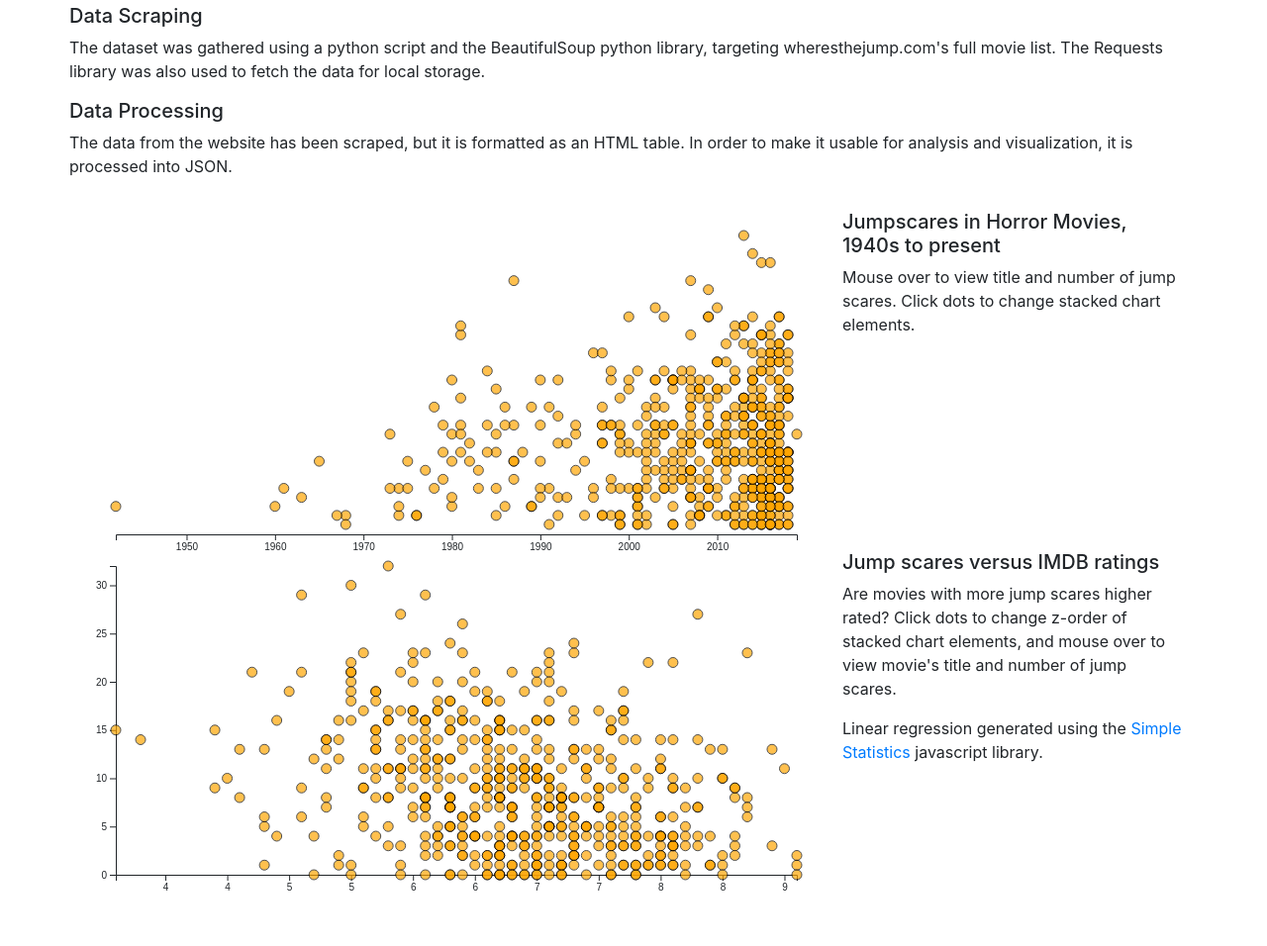
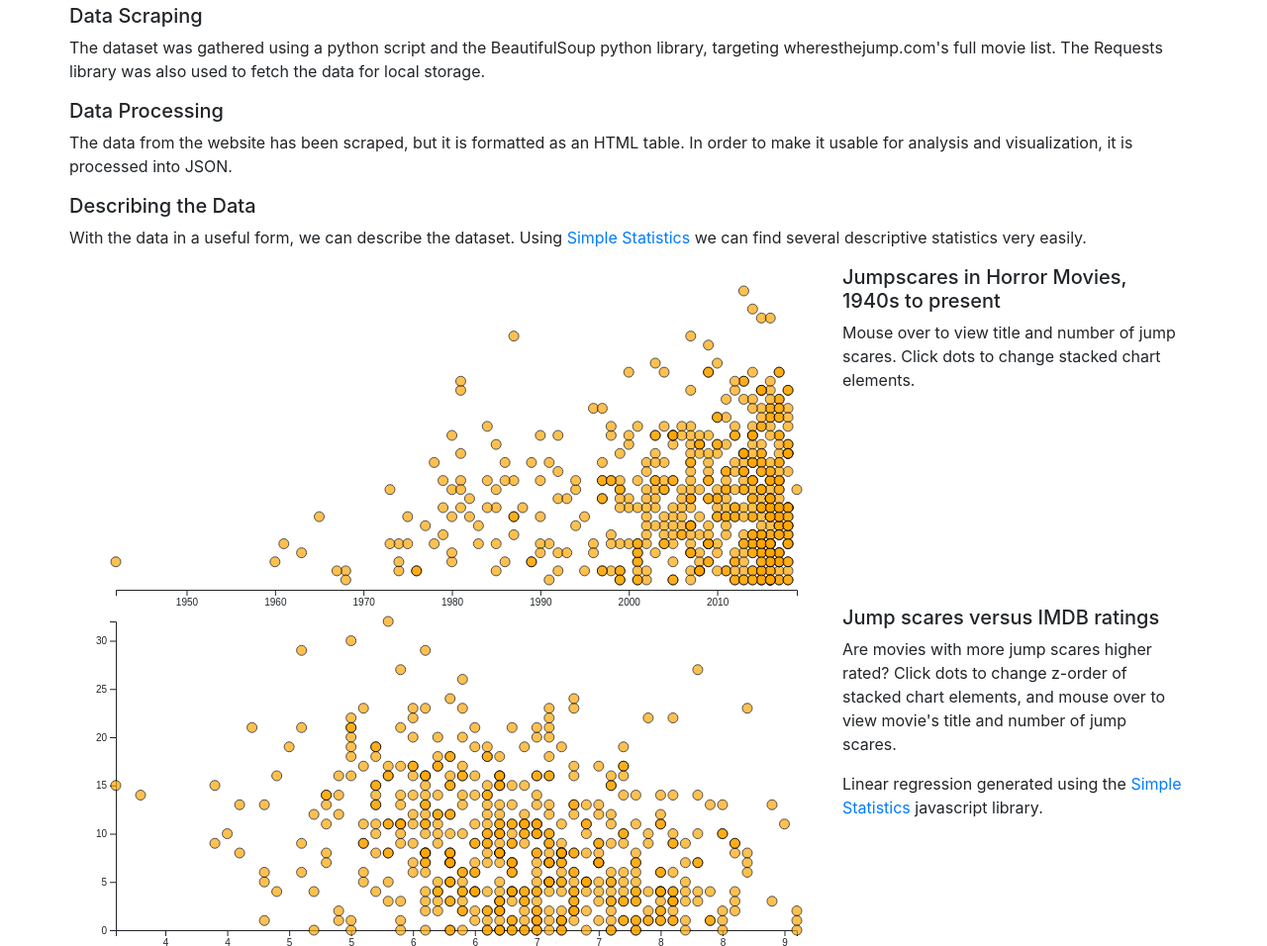
Before and after one commit to markblack96/markblack96.github.io, a Flask app: page / in a window 1280 px wide. Shown: the part 212-1168 px from the top of the page at 99% size. Before the commit the page ends 1112 px from the top, so only its background shows below. Run offline with Flask 2, Linux system fonts and the light colour scheme; some libraries are stand-ins or nearby versions.

Commit message:
Moving back to test repo with test environment made

```diff
--- a/templates/jumpscares.html
+++ b/templates/jumpscares.html
@@ -19,6 +19,9 @@
         <h5>Data Processing</h5>
         <p>The data from the website has been scraped, but it is formatted as an HTML table. In order to make it usable for analysis and visualization, it is processed into JSON.</p>
         <pre><code></code></pre>
+        <h5>Describing the Data</h5>
+        <p>With the data in a useful form, we can describe the dataset. Using <a href="">Simple Statistics</a> we can find several descriptive statistics very easily.</p>
+
     </div>
 
 
```
